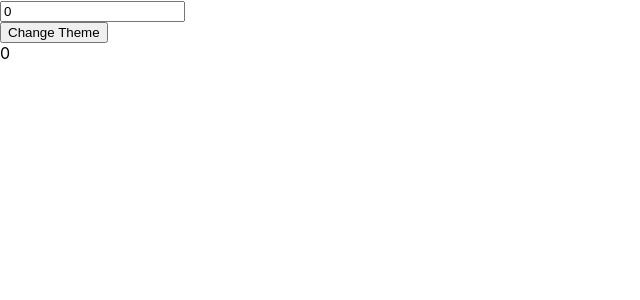
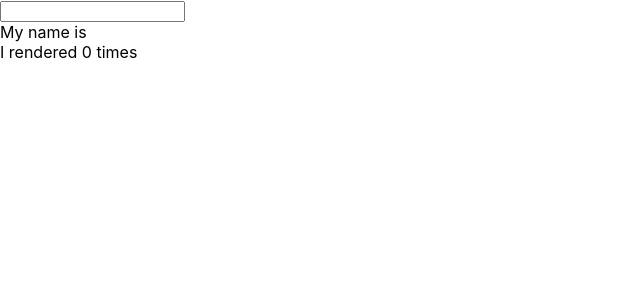
Before and after one commit to Debasmit1/react-hooks, a React (Create React App) app: page / in a window 1280 px wide. Shown: the top 300 px of the page, without its empty margins (0-640 px from the left). Built offline with nearby package versions, Linux system fonts and the light colour scheme.

Commit message:
Started with useRef react hook

```diff
--- a/src/App.js
+++ b/src/App.js
@@ -1,12 +1,13 @@
 import React from 'react'
-import State from './components/State'
-import Effect from './components/Effect'
-import Memo from './components/Memo'
+// import State from './components/State'
+// import Effect from './components/Effect'
+// import Memo from './components/Memo'
+import Ref from './components/Ref'
 
 function App() {
   return (
     <div>
-      <Memo />
+      <Ref/>
     </div>
   )
 }
--- /dev/null
+++ b/src/components/Ref.js
@@ -0,0 +1,24 @@
+import React, {useState,useRef,useEffect} from 'react'
+
+function Ref() {
+
+    const [name,setName] = useState("");
+    //const [renderCnt,setRenderCnt] = useState(0);
+    const renderCount = useRef(0);
+
+    useEffect(() => {
+        renderCount.current = renderCount.current+1
+    })
+
+  return (
+    <>
+        <input type="text" value={name} onChange={(e=>setName(e.target.value))}/>
+        <div>My name is {name}</div>
+        <div>I rendered {renderCount.current} times </div>
+    </>
+  )
+}
+
+export default Ref
+
+//1296
```
Also changed, not shown: 1 other file (tests, documents, lock files or other folders).
